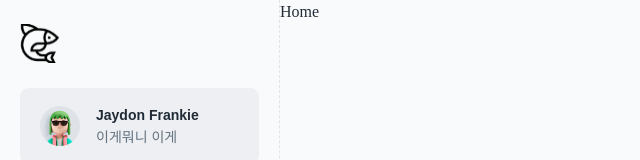
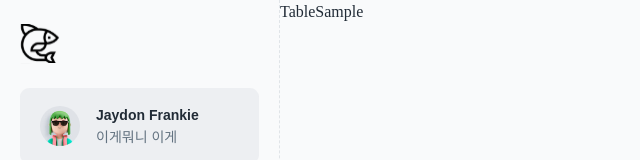
Before and after one commit to appletail/Nogari, a React (Vite) app in the folder front/: page /test in a window 1280 px wide. Shown: the top 160 px of the page, without its empty margins (0-640 px from the left). Built offline with nearby package versions, Linux system fonts and the light colour scheme; no server answers; a web font is replaced by a local one.

Commit message:
[FE] feat: table 추가
이슈: S08P31C206-

```diff
--- a/front/src/pages/Home.tsx
+++ b/front/src/pages/Home.tsx
@@ -1,5 +1,7 @@
 import React from 'react'
 import { Helmet } from 'react-helmet-async'
+
+import TableSample from '@/sections/home/table/TableSample'
 
 function Home() {
   return (
@@ -7,7 +9,7 @@ function Home() {
       <Helmet>
         <title>Nogari</title>
       </Helmet>
-      Home
+      <TableSample />
     </div>
   )
 }
--- a/front/src/sections/auth/signup/SignupForm.tsx
+++ b/front/src/sections/auth/signup/SignupForm.tsx
@@ -47,6 +47,7 @@ function SignupForm() {
   const emailHandler = async () => {
     const email = watch('email')
     const emailState = getFieldState('email')
+    console.log(emailState)
 
     if (email && !emailState.invalid) {
       try {
@@ -65,9 +66,9 @@ function SignupForm() {
     // console.log(data)
     try {
       const response = await postRegister(data)
-      // console.log(response)
       if (response.data.resultCode === 200) {
         alert(response.data.resultMessage)
+        navigate('/')
       }
     } catch (error: any) {
       console.log(error)
--- /dev/null
+++ b/front/src/sections/home/table/TableSample.tsx
@@ -0,0 +1,7 @@
+import React from 'react'
+
+function TableSample() {
+  return <div>TableSample</div>
+}
+
+export default TableSample
```
